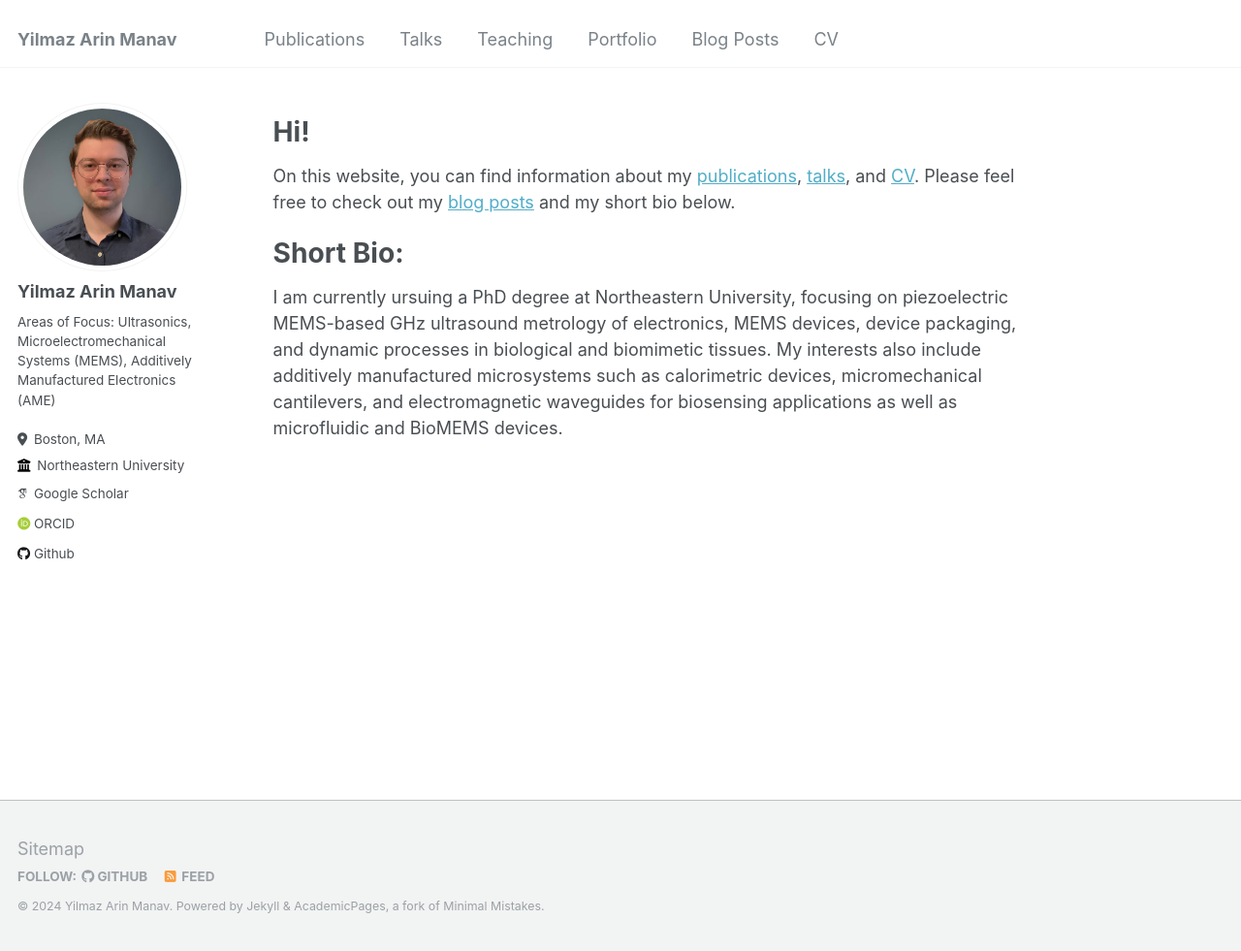
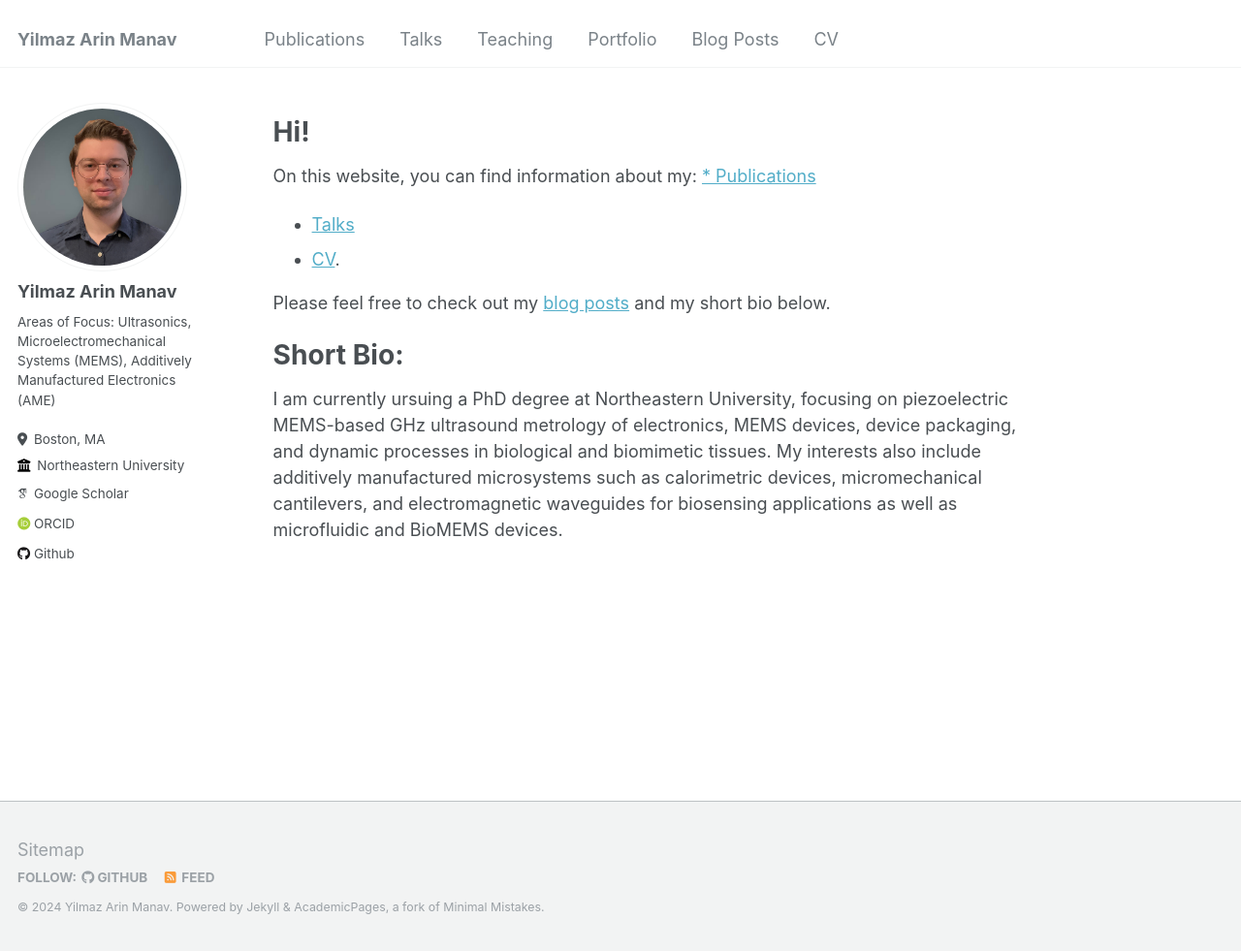
Before and after one commit to arinmanav/arinmanav.github.io, a Jekyll site: the page built from _pages/about.md, in a window 1280 px wide and 981 px high. Shown: the whole window at 97% size. Built offline with Jekyll 4.4.1, drawn with Linux system fonts in a browser that asks for light colours; some web fonts are replaced.

Commit message:
Main page updated

```diff
--- a/_pages/about.md
+++ b/_pages/about.md
@@ -9,7 +9,12 @@ redirect_from:
 ---
 Hi!
 ====
-On this website, you can find information about my [publications](https://academicpages.github.io/publications/), [talks](https://arinmanav.github.io//talks/), and [CV](https://arinmanav.github.io//cv/). Please feel free to check out my [blog posts](https://arinmanav.github.io//year-archive/) and my short bio below.
+On this website, you can find information about my:
+[* Publications](https://academicpages.github.io/publications/)
+* [Talks](https://arinmanav.github.io//talks/)
+* [CV](https://arinmanav.github.io//cv/).
+
+Please feel free to check out my [blog posts](https://arinmanav.github.io//year-archive/) and my short bio below.
 
 
 Short Bio:
```
